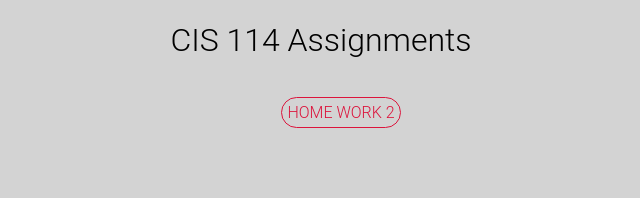
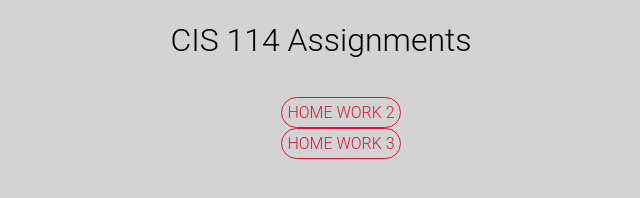
Before and after one commit to theoHayali/theoHayali.github.io, a plain HTML site: page index.html in a window 1280 px wide. Shown: the whole page, without its empty margins (319-959 px from the left). Drawn offline with Linux system fonts and the light colour scheme.

Commit message:
Add files via upload

```diff
--- a/index.html
+++ b/index.html
@@ -13,6 +13,7 @@
 
     <ul>
         <li class="button"><a href="hw2.html">Home Work 2</a></li>
+        <li class="button"><a href="hw3.html">Home Work 3</a></li>
     </ul>
 
     </div>
```
